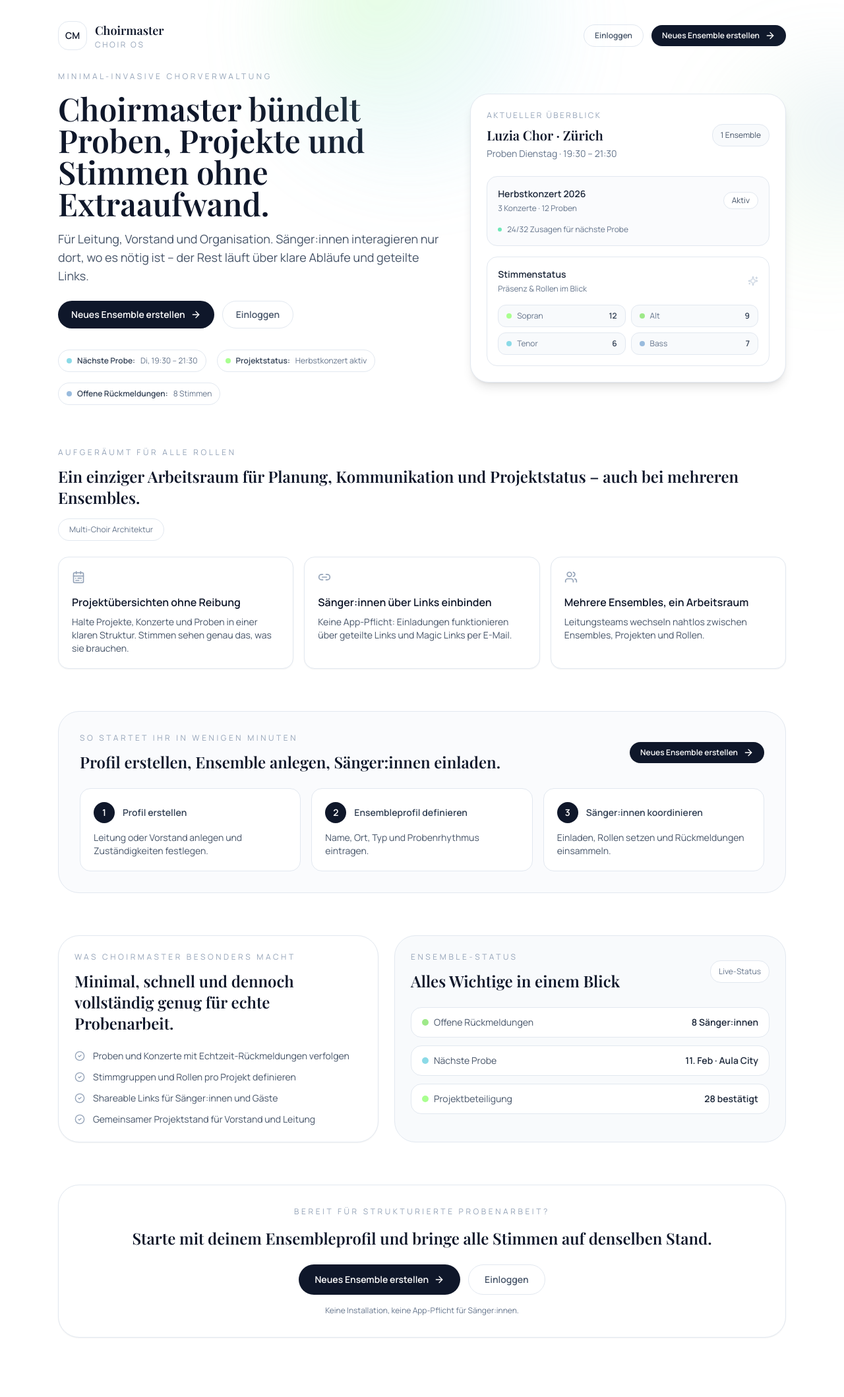
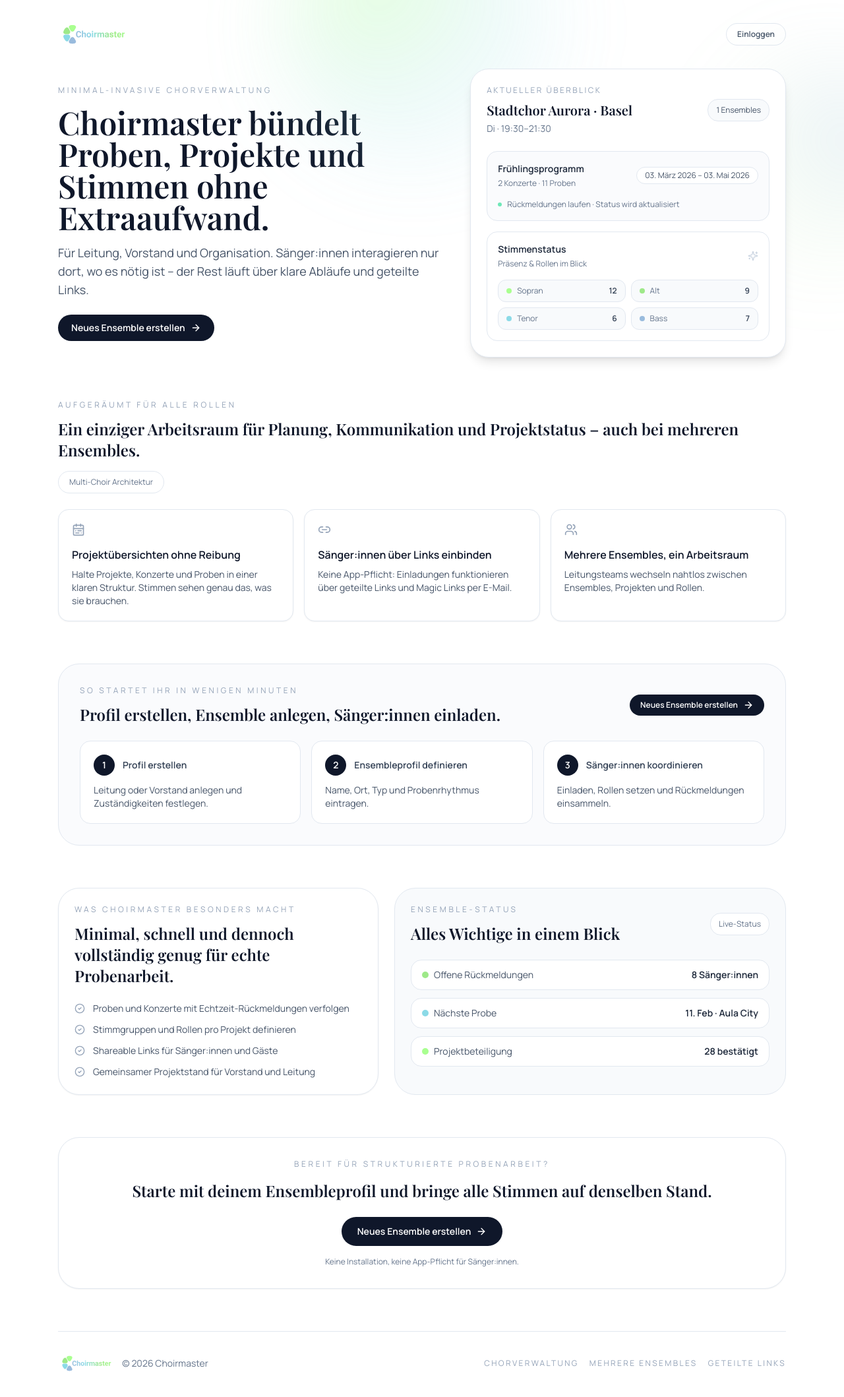
Before and after one commit to TechvibeVentures/Choirmaster, a Next.js app: page / in a window 1280 px wide. Shown: the top 2118 px of the page at 66% size. Before the commit the page ends 2092 px from the top, so only its background shows below. Built offline with nearby package versions, Linux system fonts and the light colour scheme.

Commit message:
Update landing header, CTA flow, and add signup

```diff
--- a/app/login/page.tsx
+++ b/app/login/page.tsx
@@ -83,7 +83,7 @@
                 Du hast noch kein Ensemble? Dann starte mit dem Onboarding und lade dein Team ein.
               </div>
               <Link
-                href="/onboarding"
+                href="/signup"
                 className="mt-4 inline-flex items-center gap-2 rounded-full border border-slate-200 px-4 py-2 text-xs font-semibold text-slate-600"
               >
                 Neues Ensemble erstellen
--- a/app/page.tsx
+++ b/app/page.tsx
@@ -1,3 +1,4 @@
+import Image from "next/image";
 import Link from "next/link";
 import {
   ArrowRight,
@@ -9,6 +10,13 @@
 } from "lucide-react";
 import { Playfair_Display, Manrope } from "next/font/google";
 import { strings } from "@/lib/i18n";
+import {
+  choirs,
+  concertsByProject,
+  projects,
+  rehearsalsByProject
+} from "@/lib/mockData";
+import { formatDateRange, formatTimeRange, formatWeekdays } from "@/lib/format";
 
 const display = Playfair_Display({
   subsets: ["latin"],
@@ -56,23 +64,24 @@
   }
 ];
 
-const previewItems = [
-  {
-    label: "Nächste Probe",
-    value: "Di, 19:30 – 21:30",
-    accent: "var(--voice-tenor)"
-  },
-  {
-    label: "Projektstatus",
-    value: "Herbstkonzert aktiv",
-    accent: "var(--voice-soprano)"
-  },
-  {
-    label: "Offene Rückmeldungen",
-    value: "8 Stimmen",
-    accent: "var(--voice-bass)"
-  }
-];
+const previewChoir = {
+  name: "Stadtchor Aurora",
+  city: "Basel"
+};
+const previewProjectName = "Frühlingsprogramm";
+const previewProject = projects[0];
+const previewRehearsals = previewProject
+  ? rehearsalsByProject[previewProject.id] ?? []
+  : [];
+const previewConcerts = previewProject
+  ? concertsByProject[previewProject.id] ?? []
+  : [];
+const previewRehearsalLine = previewProject
+  ? `${formatWeekdays(previewProject.rehearsal_facts.weekdays)} · ${formatTimeRange(
+      previewProject.rehearsal_facts.start_time,
+      previewProject.rehearsal_facts.end_time
+    )}`
+  : "Probe nach Absprache";
 
 export default function Home() {
   return (
@@ -94,32 +103,22 @@
         />
 
         <header className="mx-auto flex max-w-6xl items-center justify-between gap-4 px-4 pb-8 pt-8 sm:px-6">
-          <div className="flex items-center gap-3">
-            <div className="flex h-11 w-11 items-center justify-center rounded-2xl border border-slate-200 bg-white text-sm font-semibold text-slate-900">
-              CM
-            </div>
-            <div>
-              <div className={`${display.className} text-lg font-semibold`}>
-                Choirmaster
-              </div>
-              <div className="text-xs uppercase tracking-[0.22em] text-slate-400">
-                Choir OS
-              </div>
-            </div>
+          <div className="flex items-center">
+            <Image
+              src="/Choirmaster Logo Transparent.svg"
+              alt="Choirmaster"
+              width={180}
+              height={44}
+              className="h-10 w-auto"
+              priority
+            />
           </div>
           <nav className="flex items-center gap-3">
             <Link
               href="/login"
-              className="hidden rounded-full border border-slate-200 px-4 py-2 text-xs font-semibold text-slate-600 transition hover:border-slate-300 sm:inline-flex"
+              className="rounded-full border border-slate-200 px-4 py-2 text-xs font-semibold text-slate-600 transition hover:border-slate-300"
             >
               {strings.marketing.heroSecondary}
-            </Link>
-            <Link
-              href="/onboarding"
-              className="inline-flex items-center gap-2 rounded-full bg-slate-900 px-4 py-2 text-xs font-semibold text-white transition hover:bg-slate-800"
-            >
-              {strings.marketing.heroPrimary}
-              <ArrowRight className="h-4 w-4" />
             </Link>
           </nav>
         </header>
@@ -140,35 +139,12 @@
               </p>
               <div className="mt-6 flex flex-wrap gap-3">
                 <Link
-                  href="/onboarding"
+                  href="/signup"
                   className="inline-flex items-center gap-2 rounded-full bg-slate-900 px-5 py-2.5 text-sm font-semibold text-white transition hover:bg-slate-800"
                 >
                   {strings.marketing.heroPrimary}
                   <ArrowRight className="h-4 w-4" />
                 </Link>
-                <Link
-                  href="/login"
-                  className="inline-flex items-center gap-2 rounded-full border border-slate-200 px-5 py-2.5 text-sm font-semibold text-slate-600 transition hover:border-slate-300"
-                >
-                  {strings.marketing.heroSecondary}
-                </Link>
-              </div>
-              <div className="mt-8 flex flex-wrap items-center gap-4 text-xs text-slate-500">
-                {previewItems.map((item) => (
-                  <div
-                    key={item.label}
-                    className="flex items-center gap-2 rounded-full border border-slate-200 bg-white px-3 py-2"
-                  >
-                    <span
-                      className="h-2 w-2 rounded-full"
-                      style={{ backgroundColor: item.accent }}
-                    />
-                    <span className="font-semibold text-slate-700">
-                      {item.label}:
-                    </span>
-                    <span>{item.value}</span>
-                  </div>
-                ))}
               </div>
             </div>
 
@@ -181,14 +157,14 @@
                       Aktueller Überblick
                     </div>
                     <div className={`${display.className} mt-2 text-xl font-semibold`}>
-                      Luzia Chor · Zürich
+                      {previewChoir.name} · {previewChoir.city}
                     </div>
                     <div className="mt-1 text-sm text-slate-500">
-                      Proben Dienstag · 19:30 – 21:30
+                      {previewRehearsalLine}
                     </div>
                   </div>
                   <div className="rounded-2xl border border-slate-200 bg-slate-50 px-3 py-2 text-xs text-slate-600">
-                    1 Ensemble
+                    {choirs.length} Ensembles
                   </div>
                 </div>
                 <div className="mt-6 grid gap-4">
@@ -196,19 +172,24 @@
                     <div className="flex items-center justify-between">
                       <div>
                         <div className="text-sm font-semibold text-slate-800">
-                          Herbstkonzert 2026
+                          {previewProjectName}
                         </div>
                         <div className="mt-1 text-xs text-slate-500">
-                          3 Konzerte · 12 Proben
+                          {previewConcerts.length} Konzerte · {previewRehearsals.length} Proben
                         </div>
                       </div>
                       <span className="rounded-full border border-slate-200 bg-white px-3 py-1 text-xs text-slate-600">
-                        Aktiv
+                        {previewProject
+                          ? formatDateRange(
+                              previewProject.date_range.start,
+                              previewProject.date_range.end
+                            )
+                          : "Planung"}
                       </span>
                     </div>
                     <div className="mt-4 flex items-center gap-2 text-xs text-slate-500">
                       <span className="h-1.5 w-1.5 rounded-full bg-emerald-300" />
-                      24/32 Zusagen für nächste Probe
+                      Rückmeldungen laufen · Status wird aktualisiert
                     </div>
                   </div>
                   <div className="rounded-2xl border border-slate-200 bg-white p-4">
@@ -296,7 +277,7 @@
                 </h2>
               </div>
               <Link
-                href="/onboarding"
+                href="/signup"
                 className="inline-flex items-center gap-2 rounded-full bg-slate-900 px-4 py-2 text-xs font-semibold text-white"
               >
                 {strings.marketing.heroPrimary}
@@ -406,23 +387,36 @@
             </h2>
             <div className="mt-6 flex flex-wrap justify-center gap-3">
               <Link
-                href="/onboarding"
+                href="/signup"
                 className="inline-flex items-center gap-2 rounded-full bg-slate-900 px-6 py-3 text-sm font-semibold text-white"
               >
                 {strings.marketing.heroPrimary}
                 <ArrowRight className="h-4 w-4" />
-              </Link>
-              <Link
-                href="/login"
-                className="inline-flex items-center gap-2 rounded-full border border-slate-200 px-6 py-3 text-sm font-semibold text-slate-600"
-              >
-                {strings.marketing.heroSecondary}
               </Link>
             </div>
             <p className="mt-4 text-xs text-slate-500">
               {strings.marketing.footerNote}
             </p>
           </section>
+          <footer className="border-t border-slate-200 py-8 text-sm text-slate-500">
+            <div className="flex flex-wrap items-center justify-between gap-4">
+              <div className="flex items-center gap-3">
+                <Image
+                  src="/Choirmaster Logo Transparent.svg"
+                  alt="Choirmaster"
+                  width={140}
+                  height={34}
+                  className="h-8 w-auto"
+                />
+                <span>© 2026 Choirmaster</span>
+              </div>
+              <div className="flex flex-wrap gap-4 text-xs uppercase tracking-[0.2em] text-slate-400">
+                <span>Chorverwaltung</span>
+                <span>Mehrere Ensembles</span>
+                <span>Geteilte Links</span>
+              </div>
+            </div>
+          </footer>
         </main>
       </div>
     </div>
--- /dev/null
+++ b/app/signup/page.tsx
@@ -0,0 +1,143 @@
+"use client";
+
+import { useState } from "react";
+import Image from "next/image";
+import Link from "next/link";
+import { ArrowLeft, ArrowRight, Mail, User } from "lucide-react";
+import { Playfair_Display, Manrope } from "next/font/google";
+import EnsembleOnboardingFlow from "@/components/EnsembleOnboardingFlow";
+
+const display = Playfair_Display({
+  subsets: ["latin"],
+  weight: ["500", "600", "700"]
+});
+
+const body = Manrope({
+  subsets: ["latin"],
+  weight: ["400", "500", "600", "700"]
+});
+
+export default function SignupPage() {
+  const [open, setOpen] = useState(false);
+
+  return (
+    <div className={`${body.className} min-h-screen bg-white text-slate-900`}>
+      <div className="relative overflow-hidden">
+        <div
+          className="pointer-events-none absolute left-1/2 top-[-140px] h-[360px] w-[360px] -translate-x-1/2 rounded-full opacity-50 blur-3xl"
+          style={{
+            background:
+              "radial-gradient(circle at 40% 30%, rgba(169,255,144,0.4), rgba(139,218,231,0.2), rgba(255,255,255,0))"
+          }}
+        />
+        <div className="mx-auto flex min-h-screen max-w-5xl flex-col justify-center px-4 py-10 sm:px-6">
+          <header className="mb-10 flex flex-wrap items-center justify-between gap-4">
+            <Image
+              src="/Choirmaster Logo Transparent.svg"
+              alt="Choirmaster"
+              width={170}
+              height={42}
+              className="h-9 w-auto"
+              priority
+            />
+            <Link
+              href="/"
+              className="inline-flex items-center gap-2 rounded-full border border-slate-200 px-4 py-2 text-xs font-semibold text-slate-600"
+            >
+              <ArrowLeft className="h-4 w-4" />
+              Zurück zur Startseite
+            </Link>
+          </header>
+
+          <div className="grid gap-8 lg:grid-cols-[0.95fr_1.05fr]">
+            <div className="rounded-[28px] border border-slate-200 bg-white p-6 shadow-sm sm:p-8">
+              <div className="text-xs uppercase tracking-[0.3em] text-slate-400">
+                Profil erstellen
+              </div>
+              <h1 className={`${display.className} mt-4 text-3xl font-semibold`}>
+                Starte mit deinem Profil für das neue Ensemble.
+              </h1>
+              <form className="mt-8 grid gap-4">
+                <label className="text-sm text-slate-600">
+                  Vorname
+                  <div className="mt-2 flex items-center gap-2 rounded-xl border border-slate-200 bg-white px-3 py-2">
+                    <User className="h-4 w-4 text-slate-400" />
+                    <input
+                      type="text"
+                      placeholder="Maria"
+                      className="w-full border-none text-sm text-slate-900 focus:outline-none"
+                    />
+                  </div>
+                </label>
+                <label className="text-sm text-slate-600">
+                  Nachname
+                  <div className="mt-2 flex items-center gap-2 rounded-xl border border-slate-200 bg-white px-3 py-2">
+                    <User className="h-4 w-4 text-slate-400" />
+                    <input
+                      type="text"
+                      placeholder="Haller"
+                      className="w-full border-none text-sm text-slate-900 focus:outline-none"
+                    />
+                  </div>
+                </label>
+                <label className="text-sm text-slate-600">
+                  E-Mail
+                  <div className="mt-2 flex items-center gap-2 rounded-xl border border-slate-200 bg-white px-3 py-2">
+                    <Mail className="h-4 w-4 text-slate-400" />
+                    <input
+                      type="email"
+                      placeholder="name@chor.de"
+                      className="w-full border-none text-sm text-slate-900 focus:outline-none"
+                    />
+                  </div>
+                </label>
+                <button
+                  type="button"
+                  onClick={() => setOpen(true)}
+                  className="mt-2 inline-flex items-center justify-center gap-2 rounded-full bg-slate-900 px-5 py-2.5 text-sm font-semibold text-white"
+                >
+                  Neues Ensemble erstellen
+                  <ArrowRight className="h-4 w-4" />
+                </button>
+              </form>
+              <p className="mt-4 text-xs text-slate-500">
+                Im nächsten Schritt legst du Ensemble, Probenrhythmus und Einladungen fest.
+              </p>
+            </div>
+
+            <div className="rounded-[28px] border border-slate-200 bg-slate-50 p-6 sm:p-8">
+              <div className="text-xs uppercase tracking-[0.3em] text-slate-400">
+                Was du gleich anlegst
+              </div>
+              <div className="mt-4 space-y-4 text-sm text-slate-600">
+                {[
+                  "Ensembleprofil mit Probenrhythmus",
+                  "Stimmverteilung und Rollen",
+                  "Einladungen für Sänger:innen"
+                ].map((item) => (
+                  <div
+                    key={item}
+                    className="rounded-2xl border border-slate-200 bg-white px-4 py-3"
+                  >
+                    {item}
+                  </div>
+                ))}
+              </div>
+              <div className="mt-6 rounded-2xl border border-slate-200 bg-white px-4 py-3 text-xs text-slate-500">
+                Danach kannst du Projekte und Repertoire sofort hinzufügen.
+              </div>
+              <Link
+                href="/login"
+                className="mt-4 inline-flex items-center gap-2 rounded-full border border-slate-200 px-4 py-2 text-xs font-semibold text-slate-600"
+              >
+                Bereits ein Konto? Einloggen
+              </Link>
+            </div>
+          </div>
+        </div>
+      </div>
+
+      <EnsembleOnboardingFlow open={open} onClose={() => setOpen(false)} />
+    </div>
+  );
+}
```
